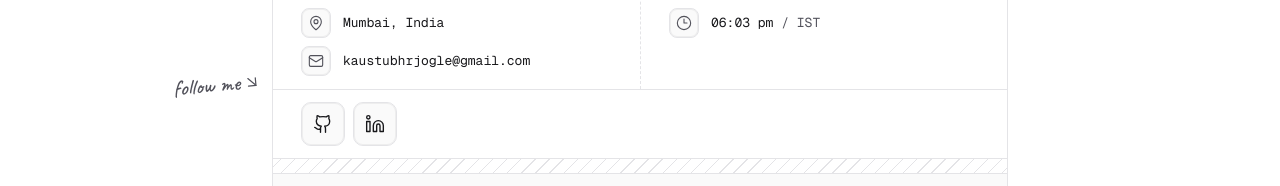
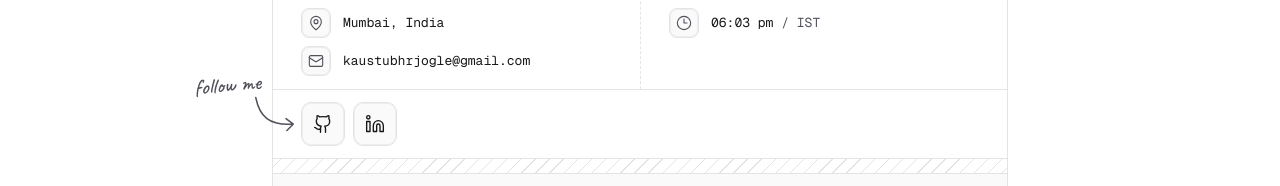
Before and after one commit to Kaustubhjogle/Portfolio, a React (Vite) app: page / in a window 1280 px wide. Shown: the part 265-451 px from the top of the page. Built offline with nearby package versions, Linux system fonts and the light colour scheme; the HTML template or start-up script is replaced by a standard one; a web font is replaced by a local one.

Commit message:
Point follow arrow at social links

```diff
--- a/src/components/portfolio/HeroSection.tsx
+++ b/src/components/portfolio/HeroSection.tsx
@@ -1,4 +1,4 @@
-import { ArrowDownRight, Clock3, CodeXml, Github, Linkedin, Mail, MapPin } from "lucide-react";
+import { ArrowRight, Clock3, CodeXml, Github, Linkedin, Mail, MapPin } from "lucide-react";
 import { useEffect, useState } from "react";
 import { HYPERLINKS } from "@/utils/Links";
 import { EXPERIENCE } from "@/utils/Experience";
@@ -61,7 +61,14 @@ export default function HeroSection() {
           </div>
         </div>
         <div className="portfolio-follow" aria-label="Follow me">
-          <span className="portfolio-follow-note" aria-hidden="true">follow me <ArrowDownRight /></span>
+          <span className="portfolio-follow-note" aria-hidden="true">
+            <span>follow me</span>
+            <ArrowRight className="portfolio-follow-arrow-inline" />
+            <svg className="portfolio-follow-arrow-gutter" viewBox="0 0 48 42" fill="none"
+              stroke="currentColor" strokeLinecap="round" strokeLinejoin="round">
+              <path d="M3 3C7 23 17 34 44 32m-8-6 8 6-7 7" />
+            </svg>
+          </span>
           {HYPERLINKS.filter(({ name }) => name in socialIcons).map((link) => {
             const Icon = socialIcons[link.name as keyof typeof socialIcons];
             return (
--- a/src/pages/portfolio.css
+++ b/src/pages/portfolio.css
@@ -181,15 +181,15 @@
 .portfolio-follow-note {
   display: inline-flex;
   align-items: center;
-  gap: 3px;
-  margin-inline-end: 8px;
+  gap: 6px;
   color: var(--portfolio-muted);
   font: 500 22px/1 Caveat, cursive;
   white-space: nowrap;
-  rotate: -5deg;
 }
 
-.portfolio-follow-note svg { width: 18px; height: 18px; }
+.portfolio-follow-note > span { rotate: -5deg; }
+.portfolio-follow-arrow-inline { width: 18px; height: 18px; }
+.portfolio-follow-arrow-gutter { display: none; }
 .portfolio-social { width: 44px; height: 44px; border-radius: 10px; color: var(--portfolio-ink); }
 .portfolio-social svg { width: 20px; height: 20px; }
 
@@ -408,8 +408,18 @@
   .portfolio-follow-note {
     position: absolute;
     inset-block-start: -16px;
-    inset-inline-end: 100%;
-    margin-inline-end: 12px;
+    inset-inline-end: calc(100% + 12px);
+  }
+
+  .portfolio-follow-arrow-inline { display: none; }
+
+  .portfolio-follow-arrow-gutter {
+    position: absolute;
+    display: block;
+    inset-block-start: 18px;
+    inset-inline-start: calc(100% - 8px);
+    width: 44px;
+    height: 44px;
   }
 }
 
```
